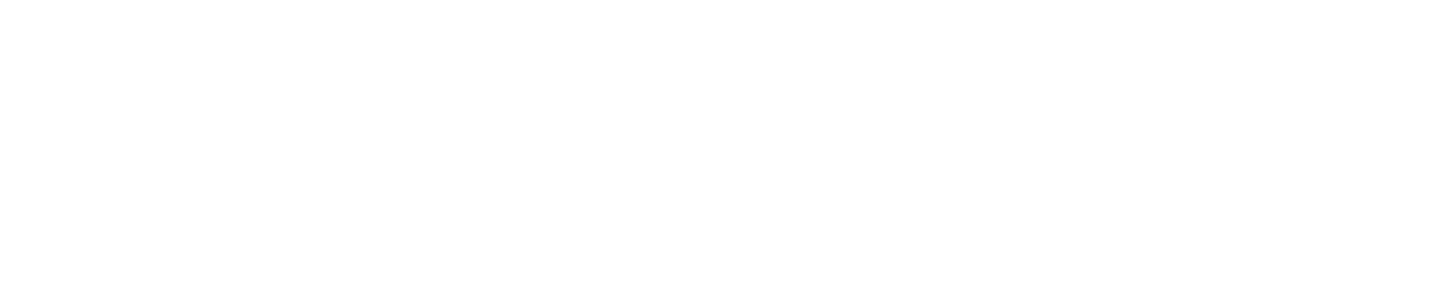
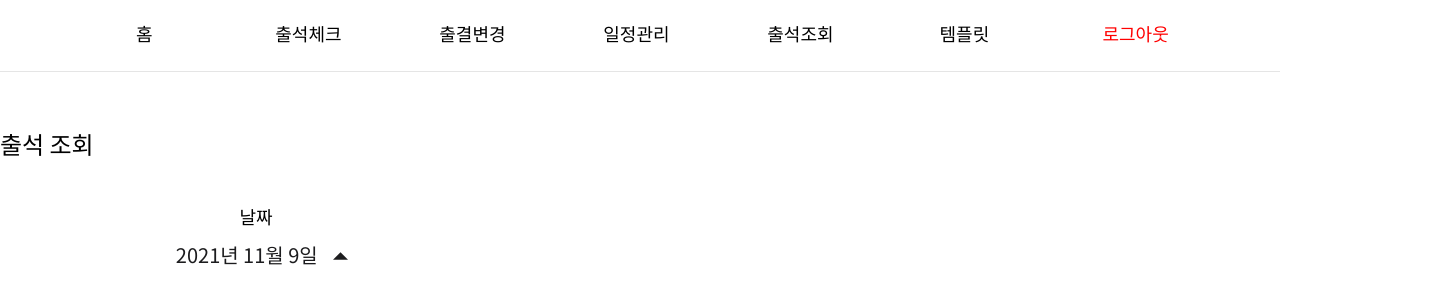
Before and after one commit to DSM-PICK/PICK2021-DESKTOP-CLIENT, a React (Create React App) app: page /atview in a window 1280 px wide. Shown: the top 304 px of the page, 1440 px wide, since content can reach past the window. Built offline with nearby package versions, Linux system fonts and the light colour scheme.

Commit message:
:recycle: :: change router link

```diff
--- a/src/components/Header/Header.tsx
+++ b/src/components/Header/Header.tsx
@@ -4,10 +4,10 @@
 
 const RegisterArr = [
   { link: "/", title: "홈" },
-  { link: "/atchecking", title: "출석체크" },
+  { link: "/atcheck", title: "출석체크" },
   { link: "/atchange", title: "출결변경" },
   { link: "/schedule", title: "일정관리" },
-  { link: "/atcheck", title: "출석조회" },
+  { link: "/atview", title: "출석조회" },
   { link: "/template", title: "템플릿" },
 ];
 const Header: FC = (): JSX.Element => {
--- a/src/router/MainRouter.tsx
+++ b/src/router/MainRouter.tsx
@@ -26,7 +26,7 @@
           component={AttendanceChangeListPage}
         />
 
-        <Route exact path="/atcheck" component={AttendanceCheckPage} />
+        <Route exact path="/atview" component={AttendanceCheckPage} />
         <Route exact path="/atchange" component={AttendanceChangePage} />
       </Switch>
     </>
```
